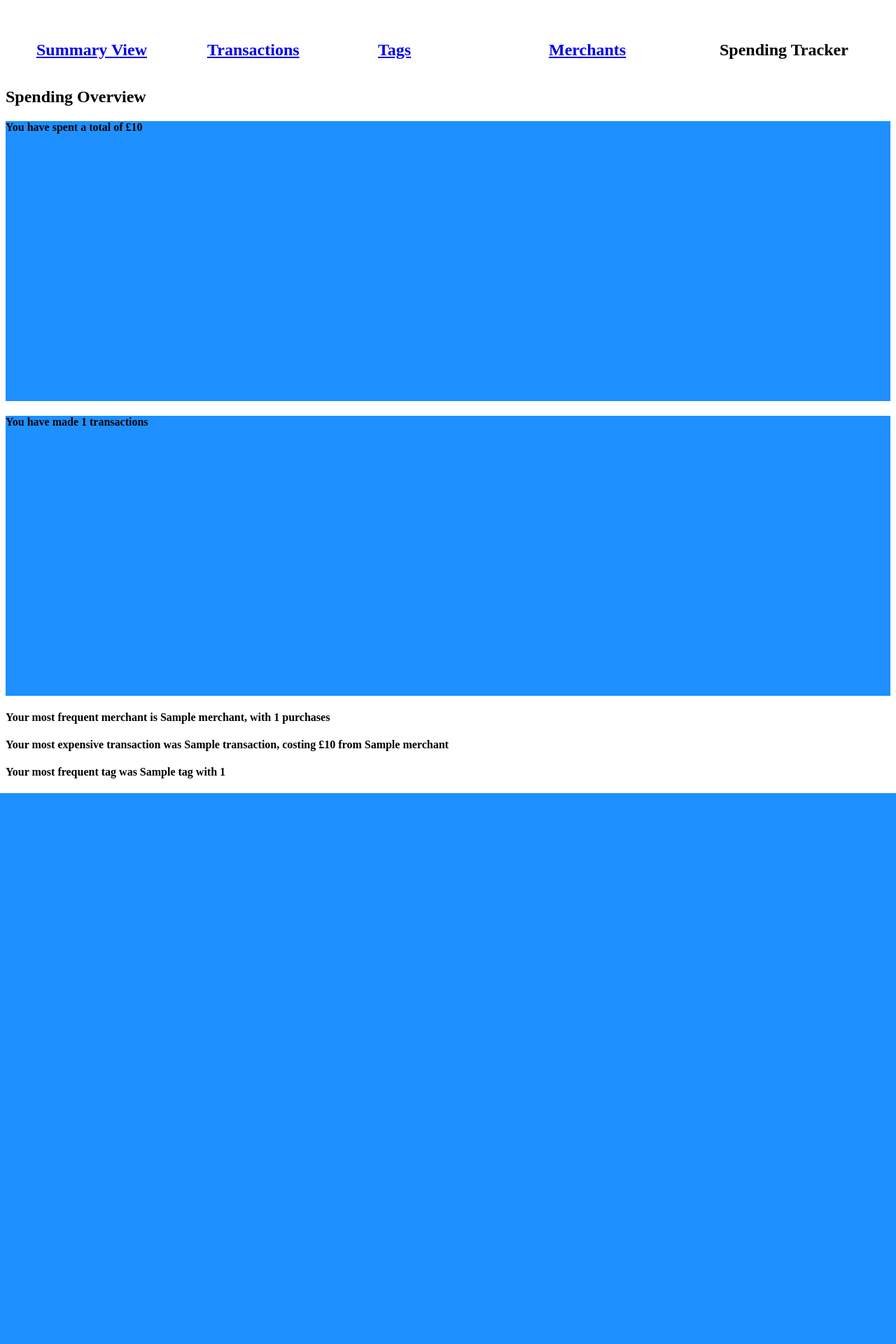
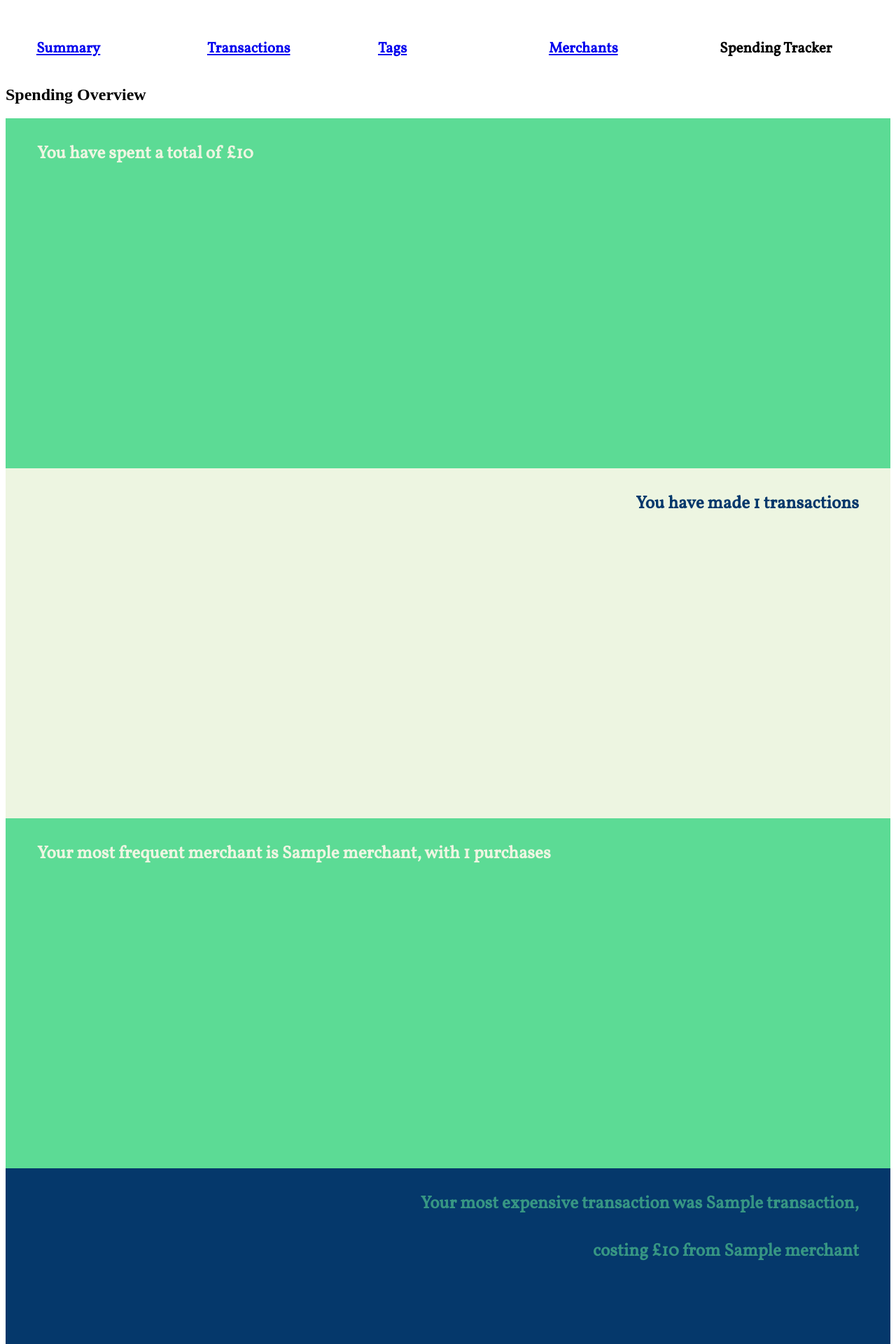
Before and after one commit to dephrase/spending_tracker, a Flask app: page / in a window 1280 px wide. Shown: the top 1920 px of the page at 70% size. Before the commit the page ends 1133 px from the top, so only its background shows below. Run offline with Flask 2, Linux system fonts and the light colour scheme; a database or web service that is not in the repository returns one stand-in record (values such as "Sample title"); some libraries are stand-ins or nearby versions.

Commit message:
Added styling to summary page

```diff
--- a/static/base.css
+++ b/static/base.css
@@ -3,8 +3,9 @@
     flex-direction: row;
     justify-content:space-evenly;
     align-items: flex-start;
+    font-size: 14px;
+    font-family: 'Vollkorn', serif;
 }
-
 
 .header-item {
     padding-top: 30px;
@@ -20,8 +21,56 @@
     display: block;
 }
 
-.box {
+.box1 {
+    position: relative;
+    padding: 0px;
     width: 100%;
-    height: 400px;
-    background-color: dodgerblue;
+    height: 500px;
+    background-color: #5cdb95;
+    color: #edf5e1;
+    font-family: 'Vollkorn', serif;
+    font-size: 25px;
 }
+
+.box2 {
+    position: relative;
+    padding: 0px;
+    width: 100%;
+    height: 500px;
+    background-color: #edf5e1;
+    color: #05386b;
+    font-family: 'Vollkorn', serif;
+    font-size: 25px;
+}
+
+.box3 {
+    position: relative;
+    padding: 0px;
+    width: 100%;
+    height: 500px;
+    background-color: #05386b;
+    color: #379683;
+    font-family: 'Vollkorn', serif;
+    font-size: 25px;
+}
+
+.title-text {
+
+
+}
+
+.content {
+    display: flex;
+    flex-direction: column;
+}
+
+.left {
+    position: relative;
+    padding-left: 45px;
+}
+
+.right {
+    position: relative;
+    padding-right: 45px;
+    text-align: right;
+}
--- a/templates/base.html
+++ b/templates/base.html
@@ -5,13 +5,15 @@
     <meta http-equiv="X-UA-Compatible" content="IE=edge">
     <meta name="viewport" content="width=device-width, initial-scale=1.0">
     <link rel="stylesheet" type="text/css" href="{{ url_for('static', filename='base.css') }}" />
+    <link rel="preconnect" href="https://fonts.gstatic.com">
+    <link href="https://fonts.googleapis.com/css2?family=Vollkorn&display=swap" rel="stylesheet">
     <title>Spending Tracker</title>
 </head>
 <body>
     <main class="main">
     <div class="header">
         <div class="summary-header header-item dropdown">
-            <h2><a href="/">Summary View</a></h2>
+            <h2><a href="/">Summary</a></h2>
             <div class="dropdown-content">
                 <p>View Spending Summary</p>
             </div>
--- a/templates/index.html
+++ b/templates/index.html
@@ -1,18 +1,24 @@
 {% extends 'base.html'%}
 
 {% block content %}
-<h2>Spending Overview</h2>
-
-<div class="box">
-    <h4>You have spent a total of £{{total_spending}}</h4>
+<h2 class="title-text">Spending Overview</h2>
+<div class="content">
+<div class="box1">
+    <h4 class="left">You have spent a total of £{{total_spending}}</h4>
 </div>
-<div class="box">
-<h4>You have made {{total_transactions}} transactions</h4>
+<div class="box2">
+    <h4 class="right">You have made {{total_transactions}} transactions</h4>
 </div>
-<h4>Your most frequent merchant is {{frequent_merchant_name}}, with {{frequent_merchant_visits}} purchases</h4>
-<h4>Your most expensive transaction was {{most_expensive_transaction.transaction_name}}, costing £{{most_expensive_transaction.amount_spent}} from {{most_expensive_transaction.merchant.merchant_name}}</h4>
-
-<h4>Your most frequent tag was {{frequent_tag_name}} with {{frequent_tag_purchases}}</h4>
-
+<div class=box1>
+    <h4 class="left">Your most frequent merchant is {{frequent_merchant_name}}, with {{frequent_merchant_visits}} purchases</h4>
+</div>
+<div class="box3">
+    <h4 class="right">Your most expensive transaction was {{most_expensive_transaction.transaction_name}},</h4>
+    <h4 class="right">costing £{{most_expensive_transaction.amount_spent}} from {{most_expensive_transaction.merchant.merchant_name}}</h4>
+</div>
+<div class="box2">
+    <h4 class="left">Your most frequent tag was {{frequent_tag_name}}, with {{frequent_tag_purchases}} transactions</h4>
+</div>
+</div>
 
 {% endblock %}
```
